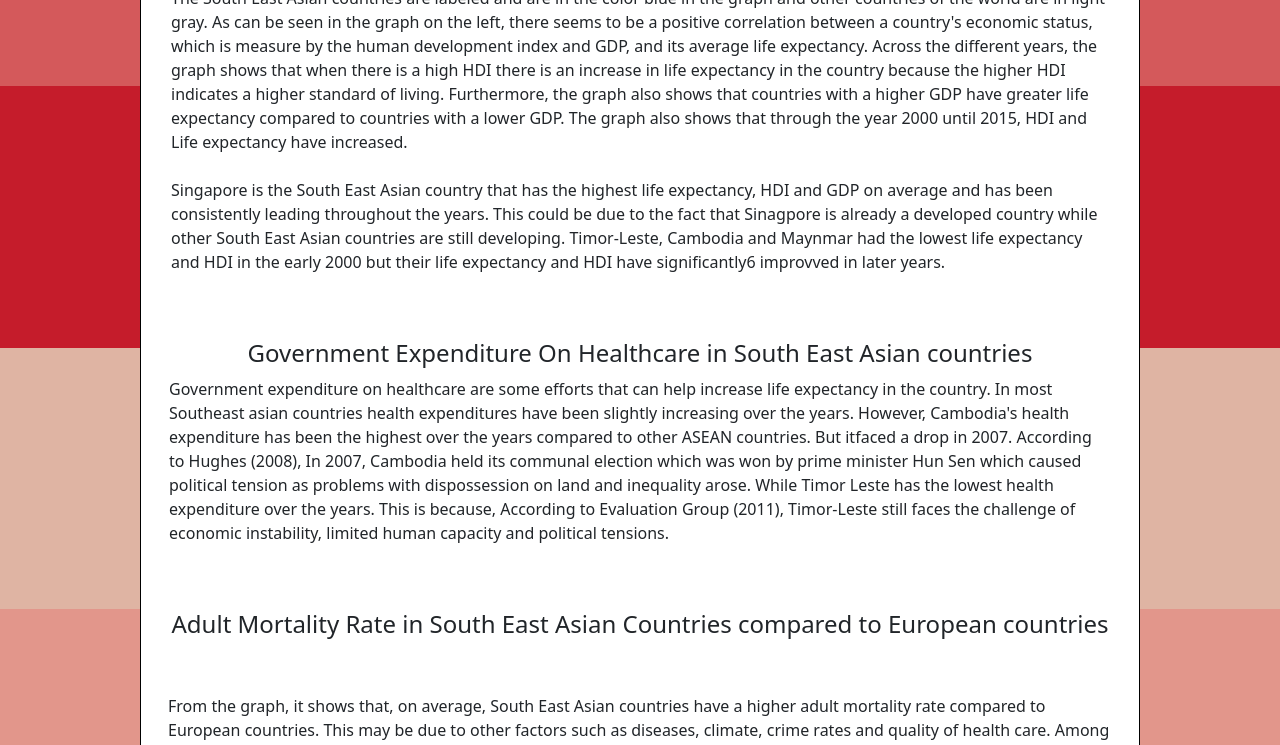
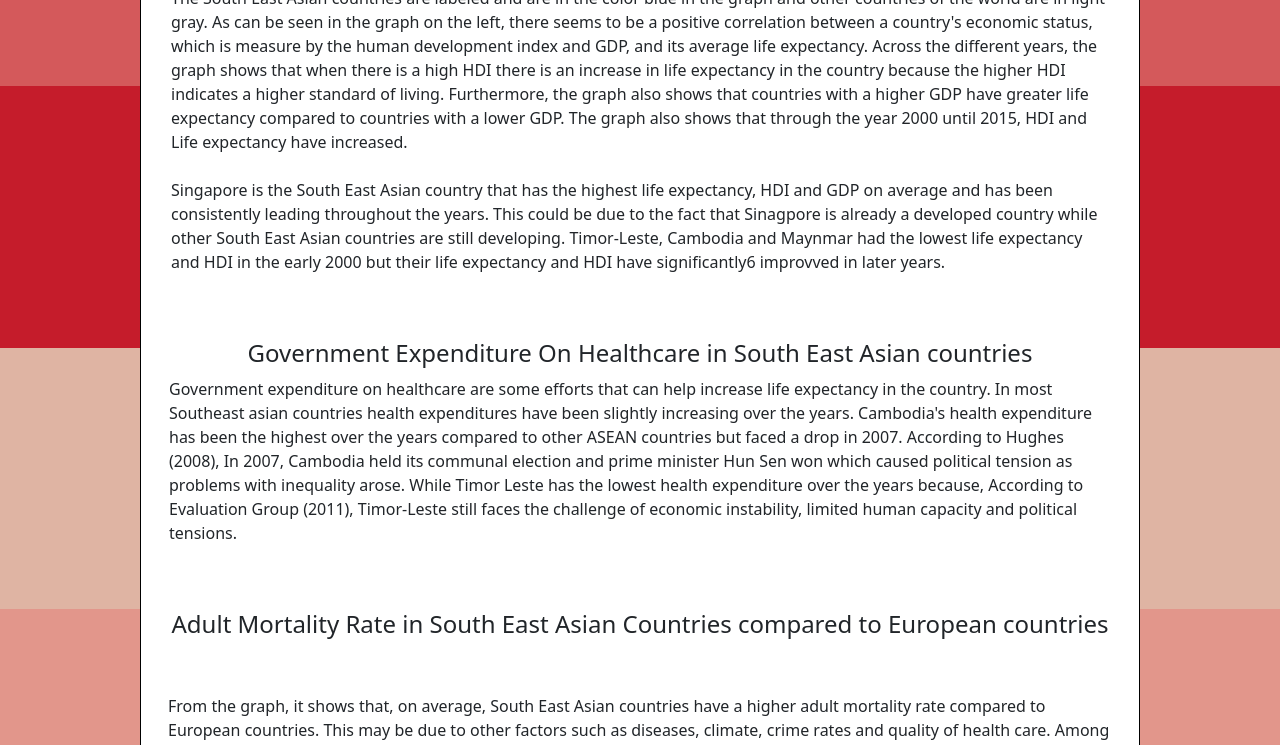
Before and after one commit to Marciadev11/Data-Visualization, a plain HTML site: page index.html in a window 1280 px wide. Shown: the part 436-1181 px from the top of the page. Drawn offline with Linux system fonts and the light colour scheme; a script that the page names is missing.

Commit message:
Update index.html

```diff
--- a/index.html
+++ b/index.html
@@ -108,11 +108,11 @@
               <td style="vertical-align: top;">
                 <p>
                   Government expenditure on healthcare are some efforts that can help increase life expectancy in the country.
-                  In most Southeast asian countries health expenditures have been slightly increasing over the years. However,
-                  Cambodia's health expenditure has been the highest over the years compared to other ASEAN countries. But itfaced
-                  a drop in 2007. According to Hughes (2008), In 2007, Cambodia held its communal election which was won by prime minister
-                  Hun Sen which caused political tension as problems with dispossession on land and inequality arose. While Timor
-                  Leste has the lowest health expenditure over the years. This is because, According to Evaluation Group (2011),
+                  In most Southeast asian countries health expenditures have been slightly increasing over the years.
+                  Cambodia's health expenditure has been the highest over the years compared to other ASEAN countries but faced
+                  a drop in 2007. According to Hughes (2008), In 2007, Cambodia held its communal election and prime minister
+                  Hun Sen won which caused political tension as problems with inequality arose. While Timor
+                  Leste has the lowest health expenditure over the years because, According to Evaluation Group (2011),
                   Timor-Leste still faces the challenge of economic instability, limited human capacity and political tensions.
                 </p>
               </td>
```
